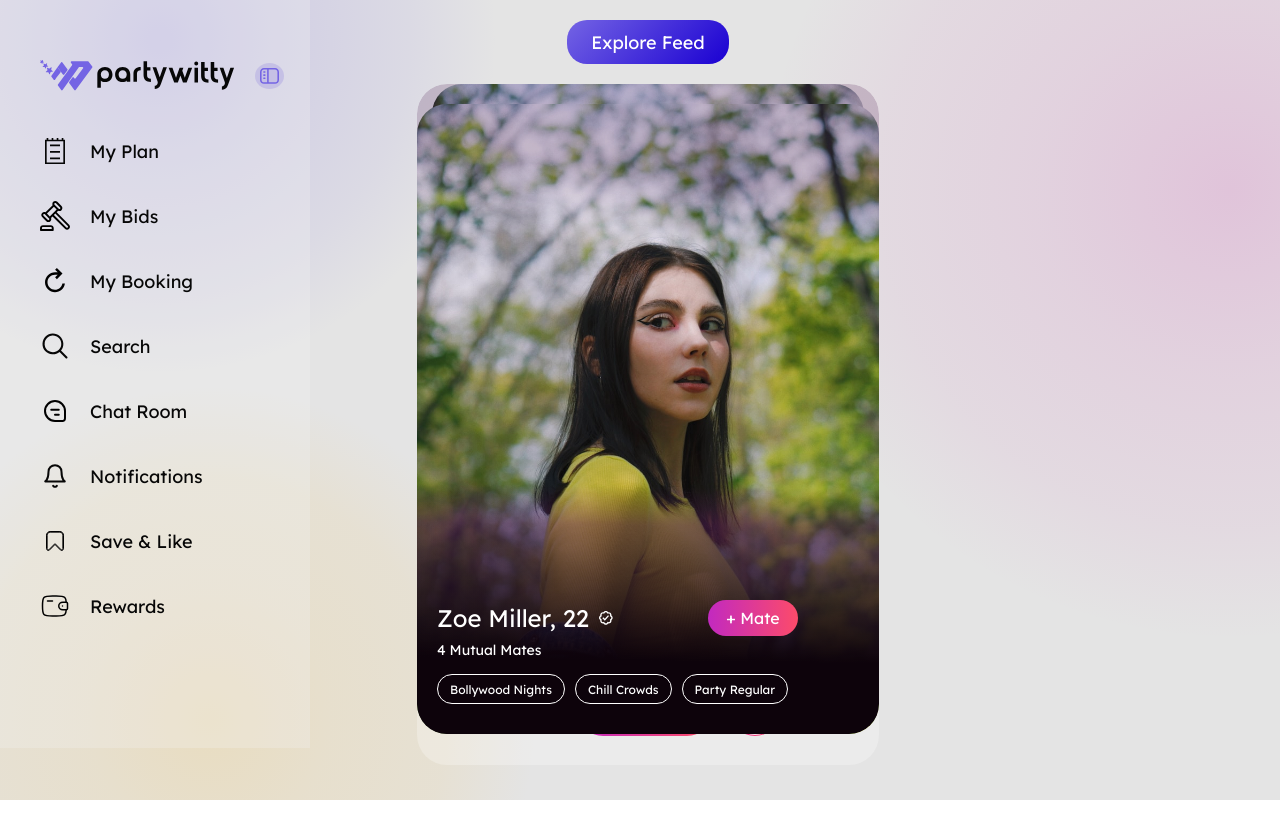
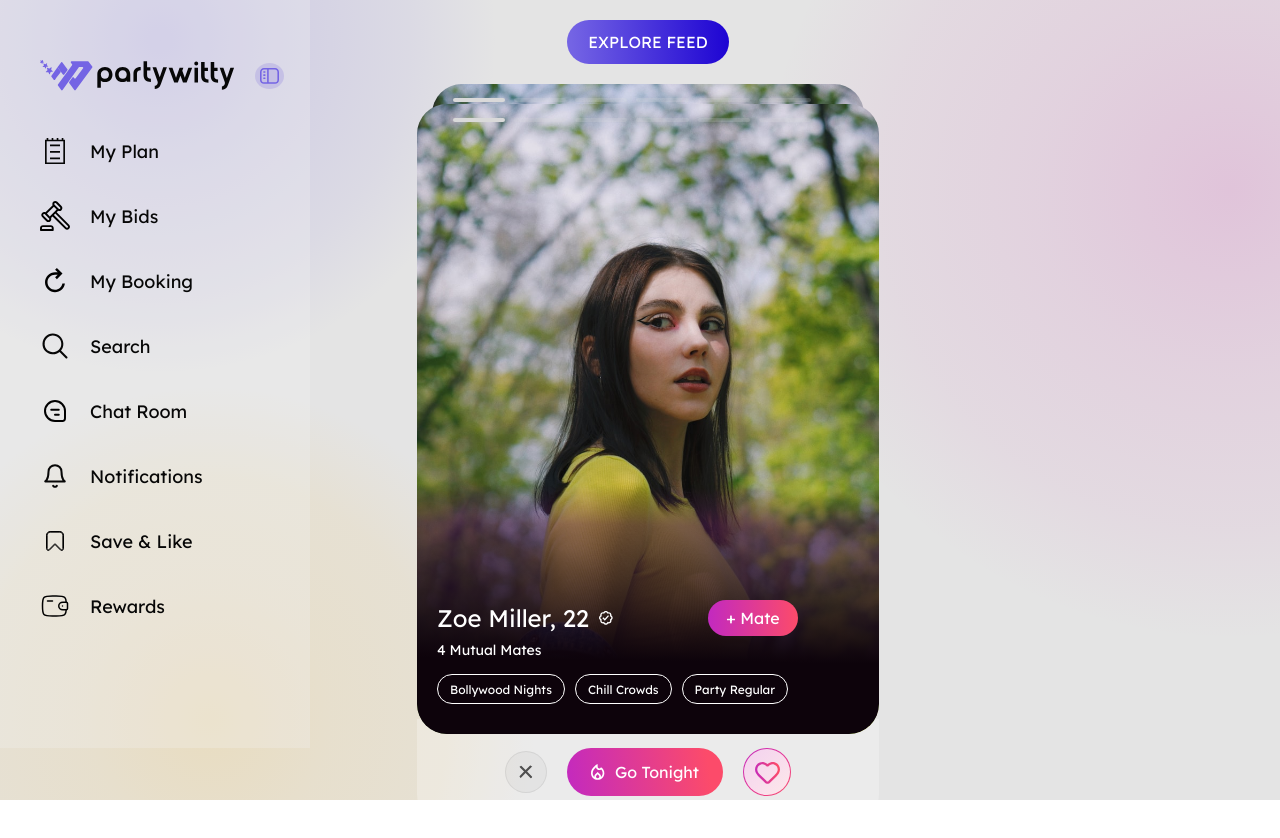
Before and after one commit to ezrablackfish2/React_Test_Project, a React (Vite) app: page / in a window 1280 px wide. Shown: the top 838 px of the page. Built offline with nearby package versions, Linux system fonts and the light colour scheme.

Commit message:
gradient conversion

```diff
--- a/src/App.css
+++ b/src/App.css
@@ -117,15 +117,17 @@
   margin: auto;
   width: 162px;
   height: 44px;
-  font-size: 18px;
+  font-size: 16px;
   font-style: normal;
   font-family: "Lexend";
   color: #FFFFFF;
   display: flex;
   justify-content: center;
   align-items: center;
-  border-radius: 20px;
-  background: linear-gradient(135deg, #7464e4, #1a00d2);
+  border-radius: 40px;
+  background: linear-gradient(88.44deg, #7464E4 2.91%, #1A00D2 103.54%);
+
+
 }
 
 .feed-image-wrapper {
@@ -136,6 +138,68 @@
   border-radius: 30px;
   overflow: hidden;
   margin-bottom: 0px;
+  background: transparent;
+  z-index: 4;
+}
+
+
+
+.tag-box-one-container {
+    left: 36px;
+    top: 14px;
+    position: absolute;
+    display: flex;
+
+}
+
+.tag-box-one {
+    width: 52.17px;
+    height: 4px;
+    left: 36px;
+    top: 14px;
+    background: #D9D9D9;
+    z-index: 4;
+    border-radius: 100px;
+}
+
+.tag-box-one-grey {
+    margin-left: 9px;
+    width: 52.17px;
+    height: 4px;
+    left: 36px;
+    top: 14px;
+    background: #D9D9D933;
+    z-index: 4;
+    border-radius: 100px;
+}
+
+.tag-box-two-container {
+    left: 36px;
+    top: 34px;
+    position: absolute;
+    display: flex;
+
+}
+
+.tag-box-two {
+    width: 52.17px;
+    height: 4px;
+    left: 36px;
+    top: 14px;
+    background: #D9D9D9;
+    z-index: 4;
+    border-radius: 100px;
+}
+
+.tag-box-two-grey {
+    margin-left: 9px;
+    width: 52.17px;
+    height: 4px;
+    left: 36px;
+    top: 14px;
+    background: #D9D9D933;
+    z-index: 4;
+    border-radius: 100px;
 }
 
 .feed-image-two {
@@ -171,14 +235,10 @@
  background:
   linear-gradient(
     180.84deg,
+    rgba(75, 22, 76, 0) 0%,
     rgba(75, 22, 76, 0) 61.81%,
     rgba(75, 22, 76, 0.5) 67.69%,
     #0D030B 88.31%
-    ),
-    linear-gradient(
-      186.58deg,
-      rgba(75, 22, 76, 0.2) 15.94%,
-      rgba(75, 22, 76, 0.01) 24.79%
   );
 }
 
@@ -253,7 +313,7 @@
 }
 
 .background-white-container {
-    position: absolute;
+    position: relative;
     bottom: 35px;
     width: 462px;
     height: 106px;
@@ -263,7 +323,7 @@
     align-items: center;
     justify-content: center;
     font-family: 'Lexend';
-    margin-top: 18px;
+    margin-top: 20px;
     background: rgba(255, 255, 255, 0.25);
 
 }
@@ -275,6 +335,11 @@
     border-radius: 30px;
     background: #4F4F4F0D;
 
+}
+
+.fire-logo {
+    position: relative;
+    margin-right : 5px;
 }
 
 .bottom-button-two {
@@ -292,6 +357,8 @@
     padding-right: 24px;
     padding-bottom: 14px;
     padding-left: 24px;
+    display: flex;
+
 }
 
 
@@ -326,4 +393,6 @@
   width: 25px;
   height: 25px;
   object-fit: contain;
+  margin-left: 1px;
+  margin-top: 3px;
 }
--- a/src/App.jsx
+++ b/src/App.jsx
@@ -13,6 +13,7 @@ import zoeMiller from './assets/zoe-miller.jpg'
 import tickmark from './assets/tickmark.svg'
 import cross from './assets/cross.svg'
 import heart from './assets/heart.svg'
+import fire from './assets/fire.svg'
 
 function App() {
 
@@ -89,13 +90,30 @@ function App() {
           </div>
         </div>
         <div className='middle-container'>
-          <div className='explore-button'>Explore Feed</div>
+          <div className='explore-button'>EXPLORE FEED</div>
           <div className='feed-container'>
           <div className='feed-image-wrapper'>
+            <div className='tag-box-one-container'>
+                <div className='tag-box-one'></div>
+                <div className='tag-box-one-grey'></div>
+                <div className='tag-box-one-grey'></div>
+                <div className='tag-box-one-grey'></div>
+                <div className='tag-box-one-grey'></div>
+                <div className='tag-box-one-grey'></div>
+            </div>
 
             <img src={zoeMiller}
               alt="zoe miller 1"
               className="feed-image-one"/>
+
+             <div className='tag-box-two-container'>
+                <div className='tag-box-one'></div>
+                <div className='tag-box-one-grey'></div>
+                <div className='tag-box-one-grey'></div>
+                <div className='tag-box-one-grey'></div>
+                <div className='tag-box-one-grey'></div>
+                <div className='tag-box-one-grey'></div>
+            </div>
             <img src={zoeMiller}
             alt="zoe miller 1"
             className="feed-image-two"/>
@@ -118,7 +136,7 @@ function App() {
             </div>
             <div className="background-white-container">
                 <img src={cross} className="bottom-button-one" />
-                <div className="bottom-button-two">Go Tonight</div>
+                <div className="bottom-button-two"> <img className='fire-logo' src={fire} /> <div>Go Tonight</div></div>
                 <button className="button-button-three">
                     <img src={heart} className="heart-icon" />
                 </button>
```
Also changed, not shown: src/assets/fire.svg (added). Lines whose indentation alone changed are shown as unchanged.
